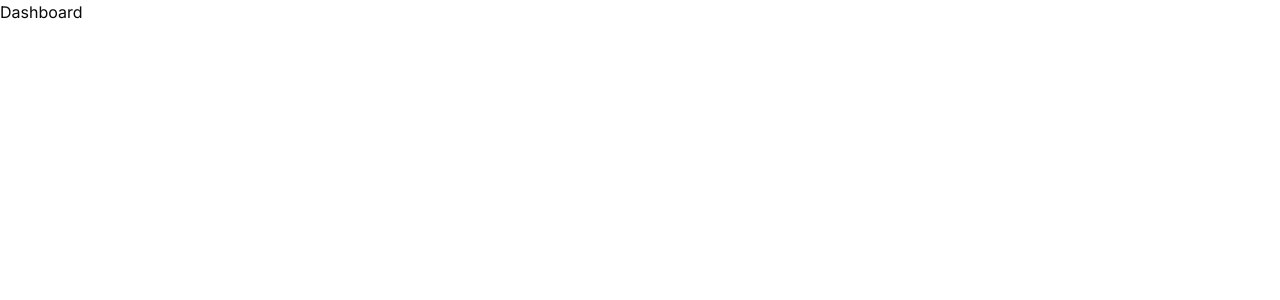
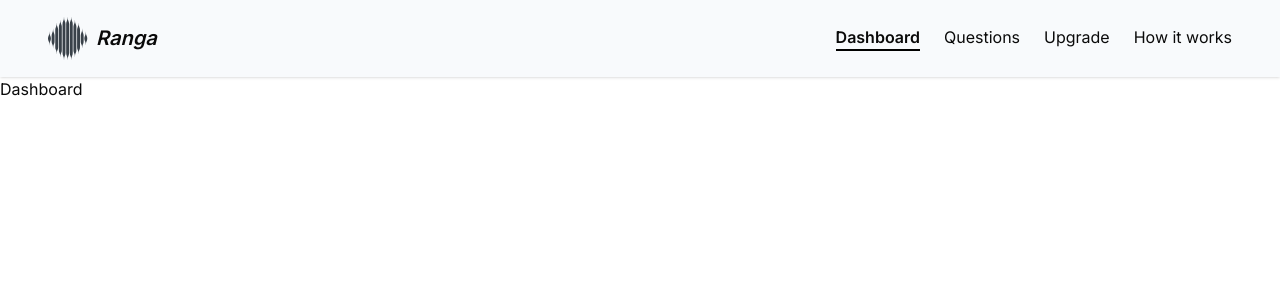
Before and after one commit to ShantanuSutar/AI-Mock-Interviewer-Ranga, a Next.js app: page /dashboard in a window 1280 px wide. Shown: the top 300 px of the page. Built offline with nearby package versions, Linux system fonts and the light colour scheme.

Commit message:
ui : Header

```diff
--- /dev/null
+++ b/app/dashboard/_components/Header.jsx
@@ -0,0 +1,59 @@
+"use client";
+import { UserButton } from "@clerk/nextjs";
+import Image from "next/image";
+import { usePathname } from "next/navigation";
+import React from "react";
+
+function Header() {
+  const pathName = usePathname();
+
+  return (
+    <div className=" flex p-4 items-center justify-between  md:px-12 sm:px-2 px-10  bg-slate-50 shadow">
+      <div className="flex items-center gap-2">
+        <Image src={"/logo.svg"} width={40} height={40} alt="Logo" />
+        <span className=" italic font-semibold text-xl">Ranga</span>
+      </div>
+      <ul className="a hidden sm:flex gap-6 ">
+        <li
+          style={{
+            borderColor: pathName === "/dashboard" ? "black" : "",
+            fontWeight: pathName === "/dashboard" ? "600" : "",
+          }}
+          className=" border-b-2 border-transparent hover:border-b-2 hover:border-black  transition-all cursor-pointer duration-100"
+        >
+          Dashboard
+        </li>
+        <li
+          style={{
+            borderColor: pathName === "/questions" ? "black" : "",
+            fontWeight: pathName === "/questions" ? "600" : "",
+          }}
+          className="border-b-2 border-transparent hover:border-b-2 hover:border-black  transition-all cursor-pointer duration-100"
+        >
+          Questions
+        </li>
+        <li
+          style={{
+            borderColor: pathName === "/upgrade" ? "black" : "",
+            fontWeight: pathName === "/upgrade" ? "600" : "",
+          }}
+          className="border-b-2 border-transparent hover:border-b-2 hover:border-black  transition-all cursor-pointer duration-100"
+        >
+          Upgrade
+        </li>
+        <li
+          style={{
+            borderColor: pathName === "/how-it-works" ? "black" : "",
+            fontWeight: pathName === "/how-it-works" ? "600" : "",
+          }}
+          className="border-b-2 border-transparent hover:border-b-2 hover:border-black  transition-all cursor-pointer duration-100"
+        >
+          How it works
+        </li>
+      </ul>
+      <UserButton />
+    </div>
+  );
+}
+
+export default Header;
--- a/app/dashboard/page.jsx
+++ b/app/dashboard/page.jsx
@@ -1,9 +1,11 @@
 import { UserButton } from "@clerk/nextjs";
 import React from "react";
+import Header from "./_components/Header";
 
 function Dashboard() {
   return (
-    <div>
+    <div className=" ">
+      <Header />
       Dashboard
       <UserButton />
     </div>
```
